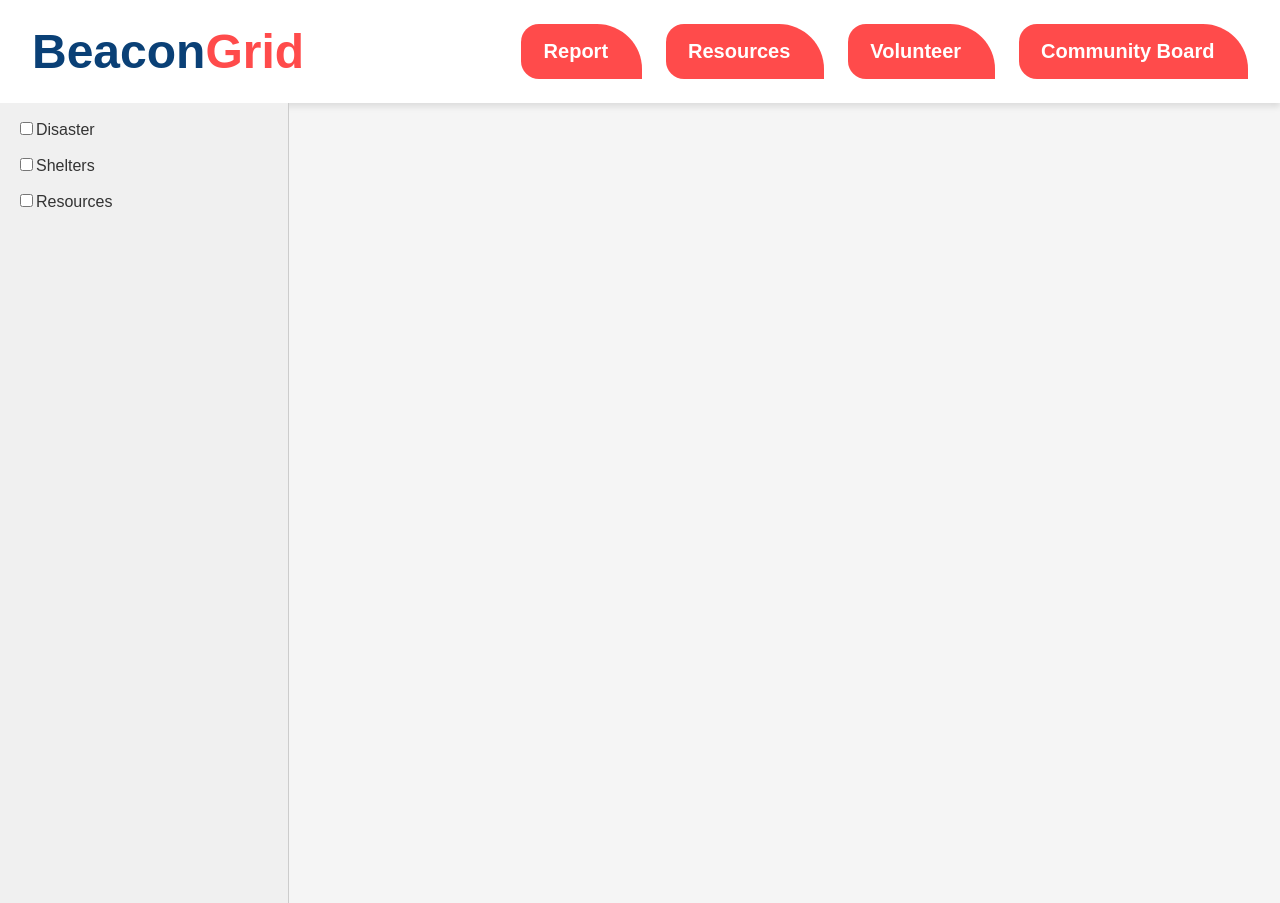
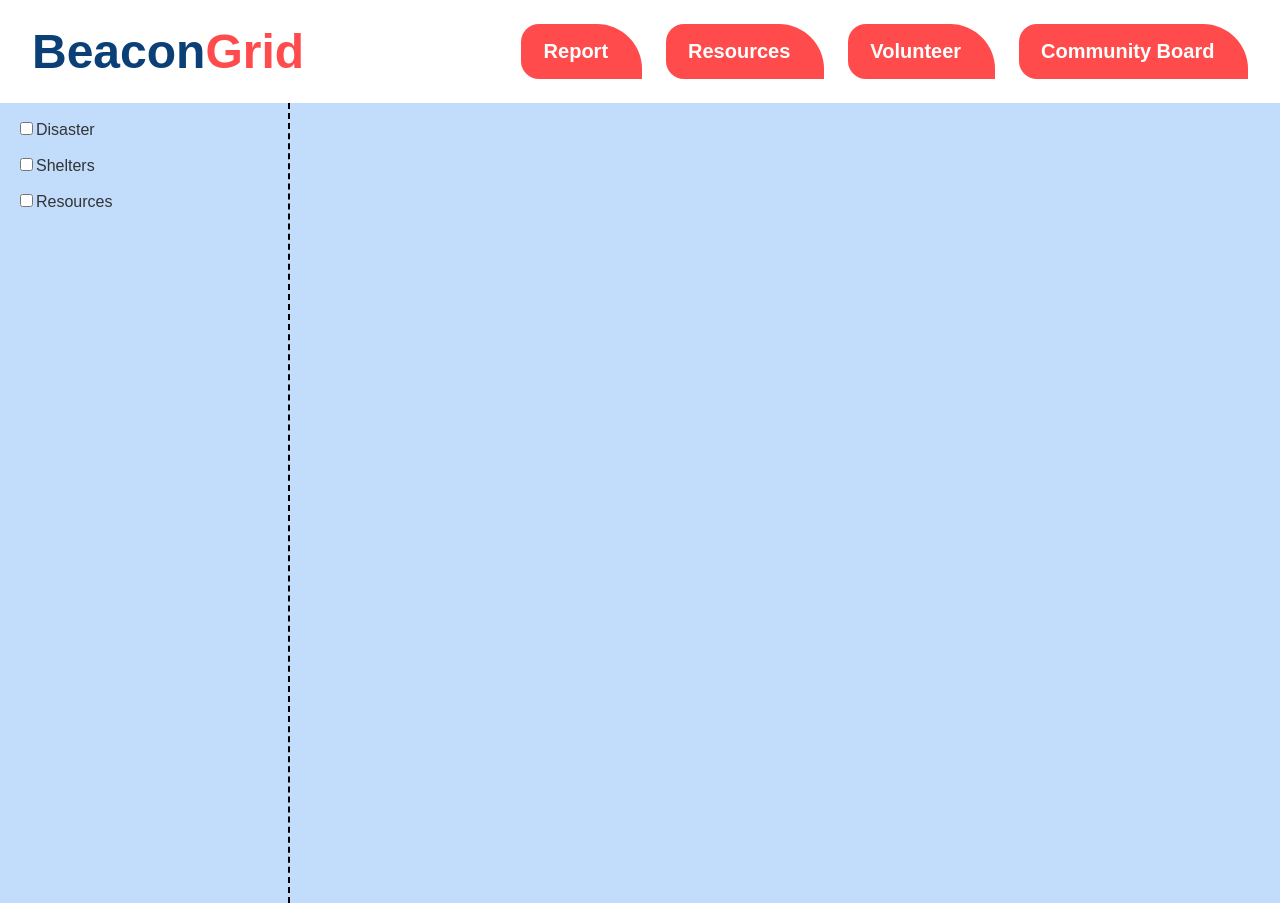
Before and after one commit to Ravencrest-01/CrowdSourced-Disaster-Relief, a React (Create React App) app in the folder frontend/: page /report in a window 1280 px wide. Built offline with nearby package versions, Linux system fonts and the light colour scheme.

Commit message:
ReportPage css update

```diff
--- a/frontend/src/styles/reportPage.css
+++ b/frontend/src/styles/reportPage.css
@@ -1,13 +1,15 @@
 .report-page {
     display: flex;
     height: 100vh;
+    background-color: #c1ddfb;
 }
 
 .sidebar {
     width: 20%;
     padding: 1rem;
-    background-color: #f0f0f0;
-    border-right: 1px solid #ccc;
+    background-color: #c1ddfb;
+    border-right:dashed 2px black;
+    /* border-top:solid 3px black; */
 }
 
 .sidebar label {
@@ -21,15 +23,15 @@
     flex: 1;
     padding: 1rem;
     overflow-y: auto; /* Makes the form-container scrollable */
-    background-color: #ffffff;
+    background-color: #b2d6fd;
 }
 
 .form-section {
     margin-bottom: 1rem;
     padding: 1rem;
-    border: 1px solid #ccc;
+    border: 1px solid #000000;
     border-radius: 5px;
-    background-color: #f9f9f9;
+    background-color: #b2d6fd;
 }
 
 .form-section:not(:last-child) {
```
